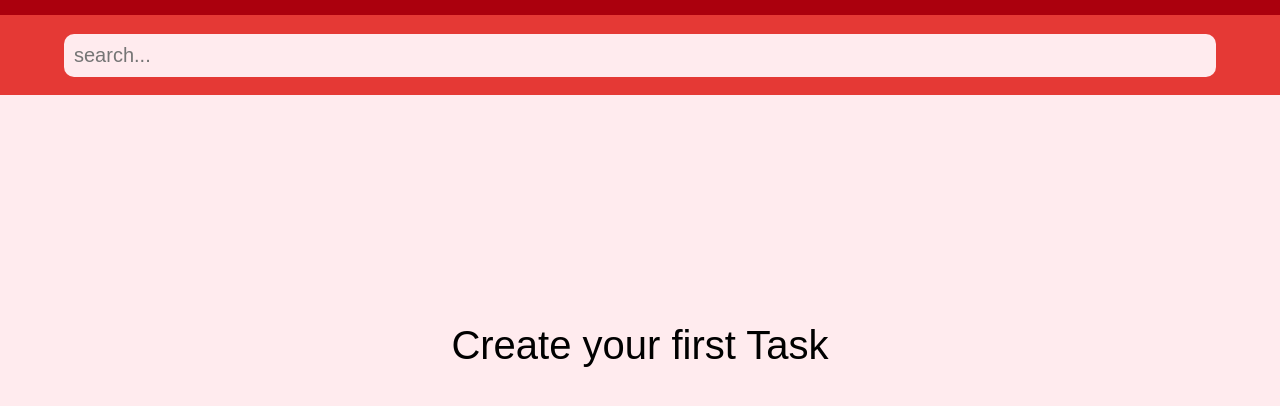
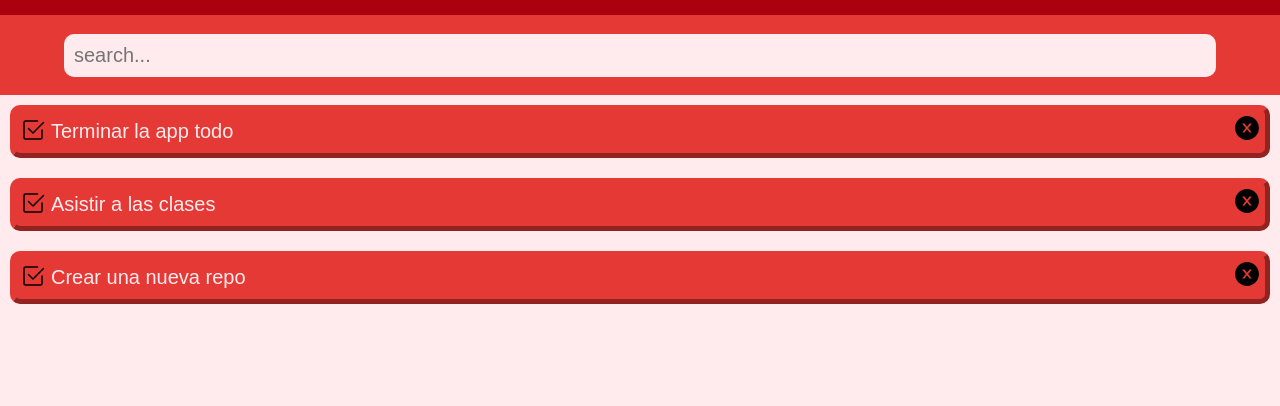
Before and after one commit to Cold2324/Todo, a React (Create React App) app: page / in a window 1280 px wide. Shown: the top 406 px of the page. Built offline with nearby package versions, Linux system fonts and the light colour scheme; a web font is replaced by a local one.

Commit message:
Set fake values

```diff
--- a/src/App.jsx
+++ b/src/App.jsx
@@ -4,6 +4,9 @@ import { v4 as uuid } from 'uuid'
 
 function App() {
   const [tasks, setTasks] = useState([
+    { id: uuid(), text: 'Terminar la app todo', completed: false },
+    { id: uuid(), text: 'Asistir a las clases', completed: false },
+    { id: uuid(), text: 'Crear una nueva repo', completed: false }
   ])
   const [searchValue, setSearchValue] = useState('')
   let searchedTasks = []
```
